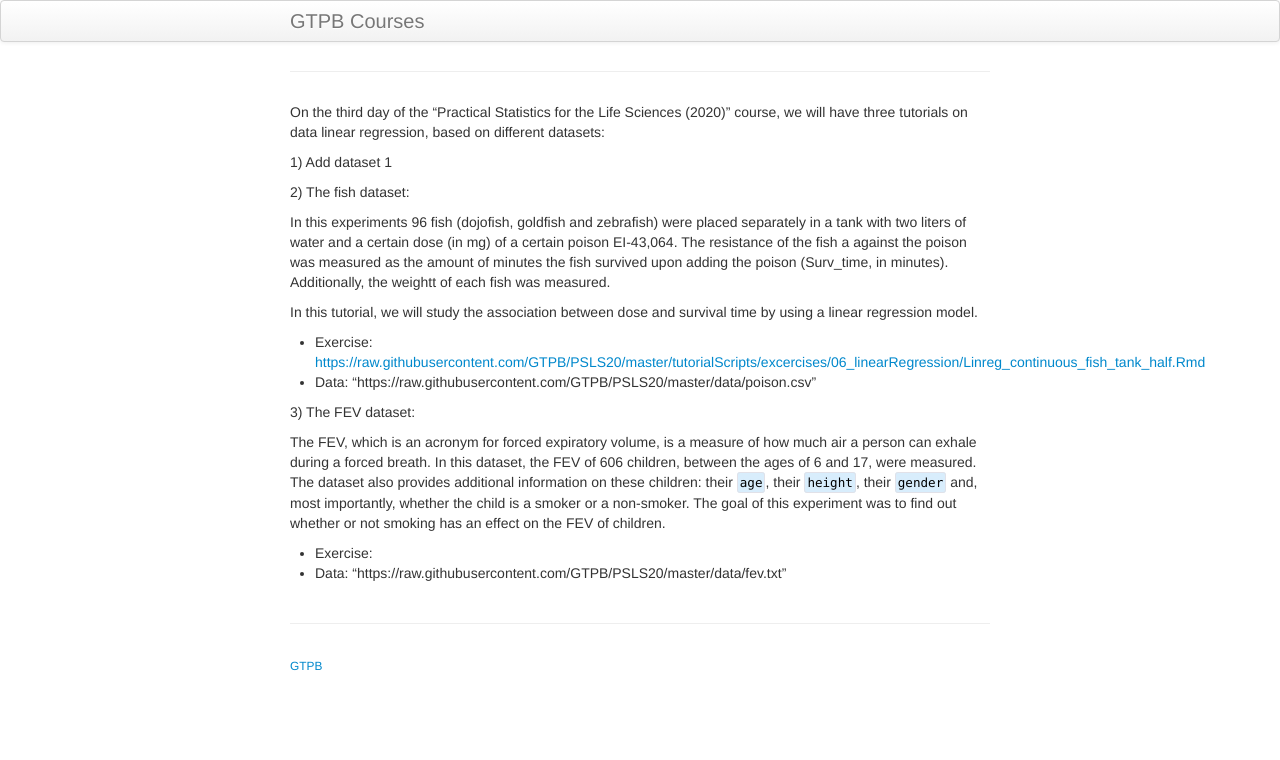
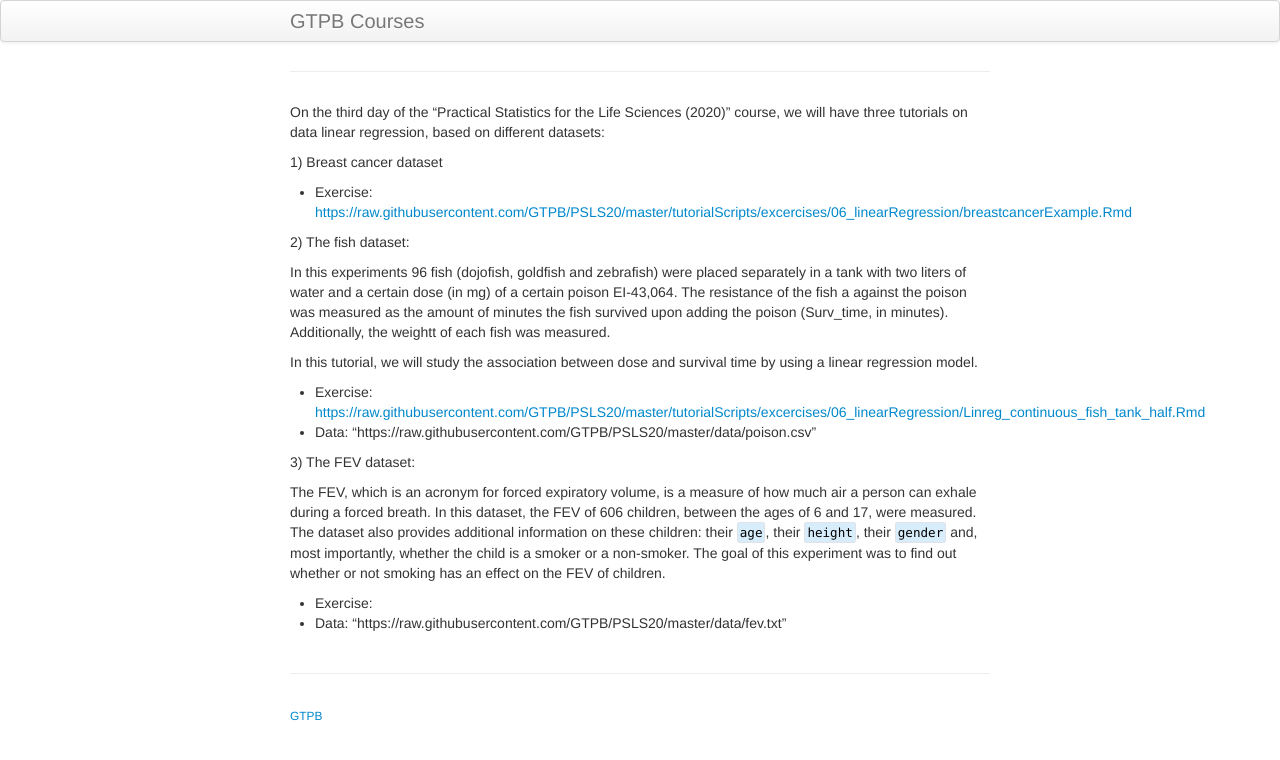
Before and after one commit to GTPB/PSLS20, a Jekyll site: the page built from pages/06_linearRegression.md, in a window 1280 px wide. Shown: the top 760 px of the page. Built offline with Jekyll 4.4.1, drawn with Linux system fonts in a browser that asks for light colours; our own code applies the rules of GitHub Pages for plain Markdown files.

Commit message:
add brca

```diff
--- a/pages/06_linearRegression.md
+++ b/pages/06_linearRegression.md
@@ -1,6 +1,8 @@
 On the third day of the "Practical Statistics for the Life Sciences (2020)" course, we will have three tutorials on data linear regression, based on different datasets:
 
-1) Add dataset 1
+1) Breast cancer dataset
+
+- Exercise: [https://raw.githubusercontent.com/GTPB/PSLS20/master/tutorialScripts/excercises/06_linearRegression/breastcancerExample.Rmd](https://raw.githubusercontent.com/GTPB/PSLS20/master/tutorialScripts/excercises/06_linearRegression/breastcancerExample.Rmd)
 
 2) The fish dataset:
 
```
